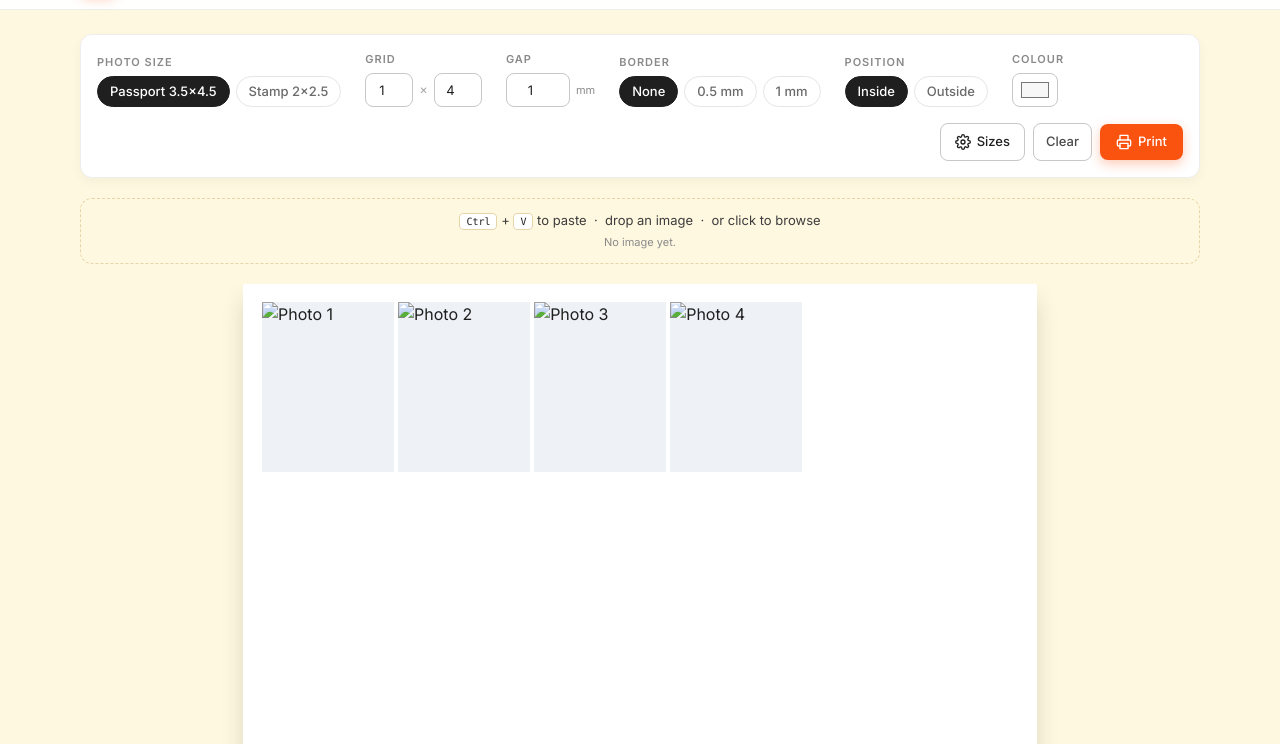
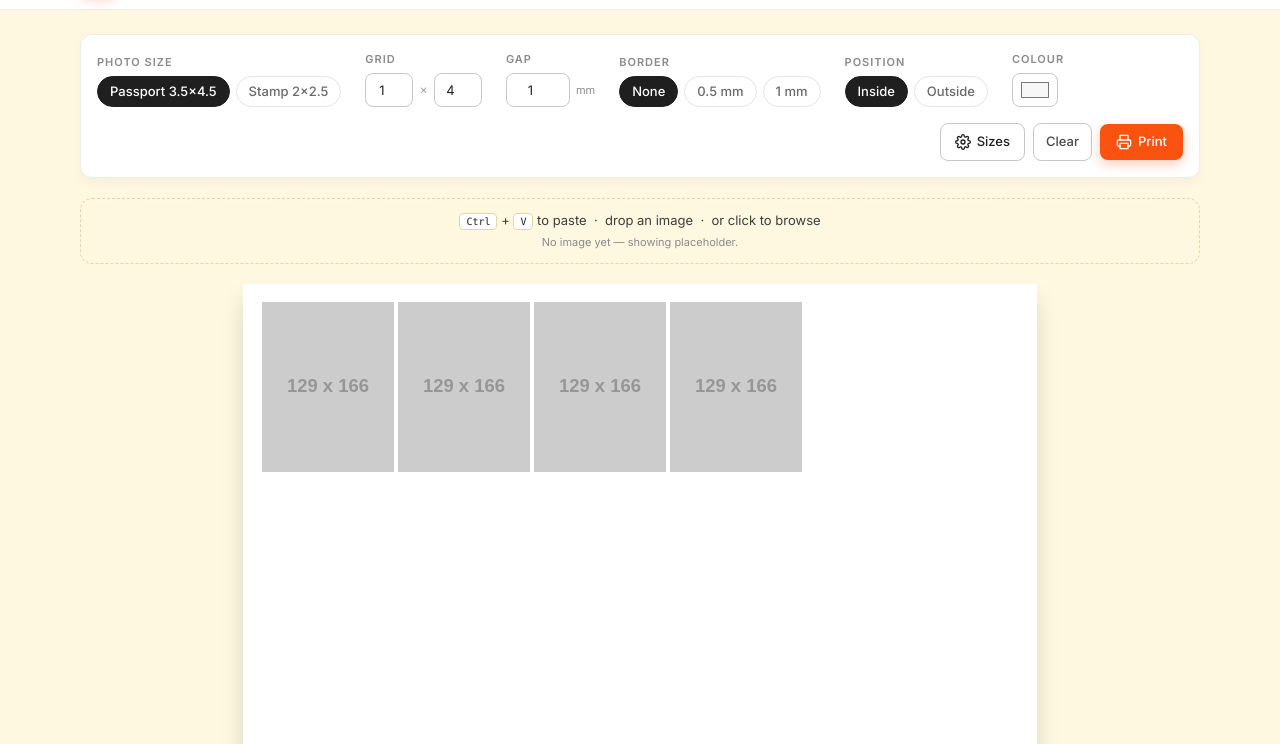
Before and after one commit to rafiz001/Photo-Sheet, a plain HTML site: page index.html in a window 1280 px wide. Both pictures are taken after a click on the button "Clear". Shown: the part 56-800 px from the top of the page. Drawn offline with nearby package versions, Linux system fonts and the light colour scheme; placeholder pictures from the web are drawn by us.

Commit message:
Updated image placeholder text and handling

```diff
--- a/index.html
+++ b/index.html
@@ -306,7 +306,7 @@
       <kbd class="rounded border border-[#e6d5a8] bg-white px-1.5 py-0.5 font-mono text-[10px] text-[#1f1f1f]">V</kbd>
       to paste &nbsp;·&nbsp; drop an image &nbsp;·&nbsp; or click to browse
     </p>
-    <p id="imgInfo" class="mt-1 text-[11px] text-[#8a8a8a]">No image yet.</p>
+    <p id="imgInfo" class="mt-1 text-[11px] text-[#8a8a8a]">No image yet — showing placeholder.</p>
   </div>
 
   <!-- overflow warning -->
@@ -402,6 +402,8 @@
   /* =========================================================
      Constants & element refs
      ========================================================= */
+  const PLACEHOLDER_URL = "https://placehold.co/129x166?text=No+Photo+Added";
+
   const DEFAULTS = {
     sizes: { passport: { w: 3.5, h: 4.5 }, stamp: { w: 2, h: 2.5 } },
     grid:  { rows: 1, cols: 4 },
@@ -425,7 +427,7 @@
   const gapIn        = document.getElementById("gapInput");
 
   /* =========================================================
-     State (all persisted values live in `config`)
+     State
      ========================================================= */
   let config = loadConfig();
 
@@ -434,7 +436,7 @@
   let borderPos = "inside";     // 'inside' | 'outside'
 
   let srcW = 0, srcH = 0;       // natural image size
-  let objectURL = null;
+  let objectURL = null;         // real uploaded image (null → placeholder)
 
   /* =========================================================
      Persistence
@@ -545,6 +547,7 @@
     const rows = config.grid.rows;
     const cols = config.grid.cols;
     const count = rows * cols;
+    const src = objectURL || PLACEHOLDER_URL;
 
     grid.innerHTML = "";
     grid.style.gridTemplateColumns = "repeat(" + cols + ", var(--pw))";
@@ -555,7 +558,7 @@
 
       const im = document.createElement("img");
       im.alt = "Photo " + (i + 1);
-      if (objectURL) im.src = objectURL;
+      im.src = src;
 
       cell.appendChild(im);
       grid.appendChild(cell);
@@ -662,16 +665,16 @@
   }
 
   function clearImage() {
-    grid.querySelectorAll("img").forEach(function (im) { im.removeAttribute("src"); });
     if (objectURL) { URL.revokeObjectURL(objectURL); objectURL = null; }
     srcW = 0; srcH = 0;
-    info.textContent = "No image yet.";
+    grid.querySelectorAll("img").forEach(function (im) { im.src = PLACEHOLDER_URL; });
+    info.textContent = "No image yet — showing placeholder.";
     fileIn.value = "";
   }
 
   function updateQuality() {
     if (!srcW || !srcH) {
-      info.textContent = "No image yet.";
+      info.textContent = "No image yet — showing placeholder.";
       return;
     }
     const s = config.sizes[mode];
@@ -813,7 +816,7 @@
   applyBorderColor();
   applyGap();
   applySizes();
-  buildGrid();
+  buildGrid();          // ← builds cells with PLACEHOLDER_URL by default
   updateQuality();
   requestAnimationFrame(fitPreview);
 
```
